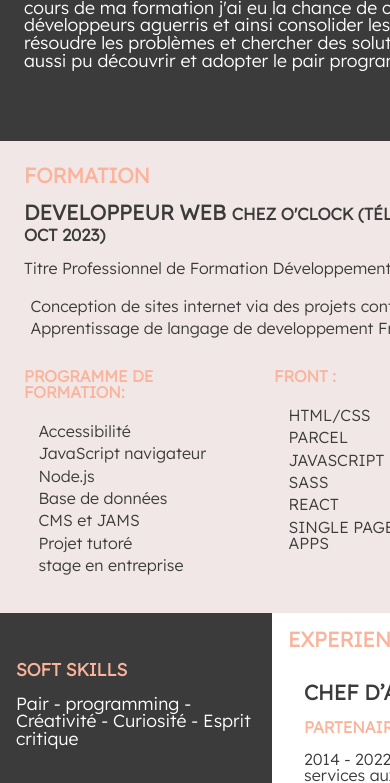
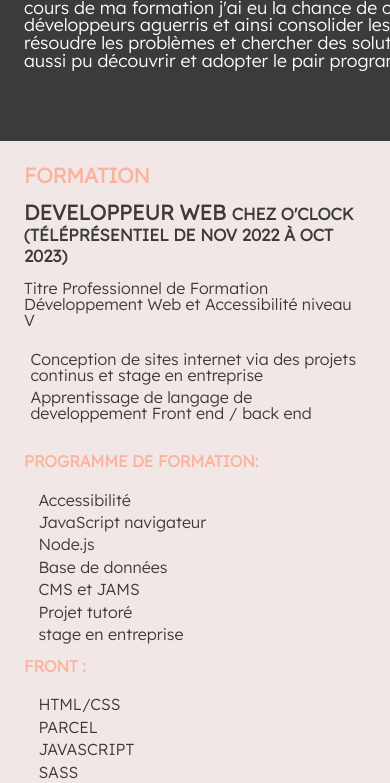
Before and after one commit to jimmyomont/CV-Omont-Jimmy, a website built with Parcel: page src/index.html in a window 390 px wide. Shown: the part 275-1058 px from the top of the page. Built offline with nearby package versions, Linux system fonts and the light colour scheme.

Commit message:
add responsive

```diff
--- a/src/scss/components/_experiences.scss
+++ b/src/scss/components/_experiences.scss
@@ -7,7 +7,7 @@
     padding: 1rem;
     height: 45rem;
     @include mixin.large {
-            min-width: 30em;
+        min-width: 30em;
         padding: 1rem;
         height: 45rem;
         }
--- a/src/scss/components/_formations.scss
+++ b/src/scss/components/_formations.scss
@@ -1,8 +1,9 @@
 @use '../components/mixin';
 .formation {
+    min-width: 50%;
     background-color: rgb(242, 231, 231);
     color: rgb(59, 59, 59);
-    min-width: 39em;
+
     padding: 1.5rem;
     @include mixin.large {
         min-width: 30em;
@@ -19,10 +20,14 @@
     &__flex {
         margin-top: 2em;
         display: flex;
+        flex-direction: column;
+        @include mixin.large {
+            flex-direction: row;
+        }
     }
     }
-.formationMobile{
-    @include mixin.large {
-        display: none;
+    .formationMobile{
+        @include mixin.large {
+            display: none;
+        }
     }
-}
--- a/src/scss/components/_style.scss
+++ b/src/scss/components/_style.scss
@@ -1,6 +1,7 @@
 @use '../components/mixin';
 body {
     font-family: 'Lexend Deca', sans-serif;
+    // display: grid;
 }
 h1 {
     font-size: 1.7em;
```
Also changed, not shown: src/scss/components/_mixin.scss (line endings or trailing spaces).
